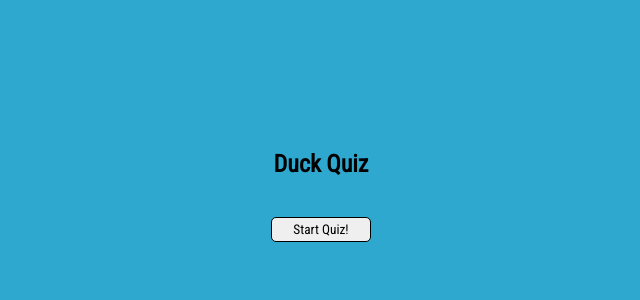
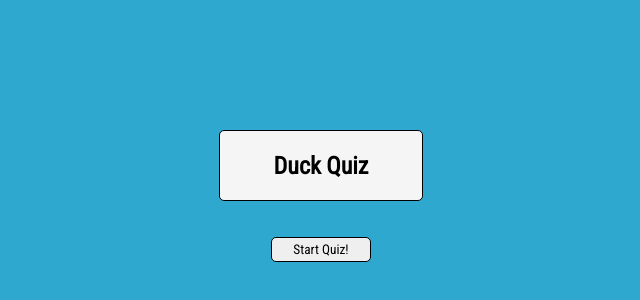
Before and after one commit to gage71301/Gage-Fischer-App, a plain HTML site: page index.html in a window 1280 px wide. Shown: the part 68-368 px from the top of the page, without its empty margins (319-959 px from the left). Drawn offline with nearby package versions, Linux system fonts and the light colour scheme.

Commit message:
Update styles.css

```diff
--- a/styles.css
+++ b/styles.css
@@ -31,7 +31,7 @@ li {
     text-align: left;
 }
 
-#headerLabel {
+.headerLabel {
     border: 1px solid black;
     border-radius: 5px;
     padding: 1px;
```
